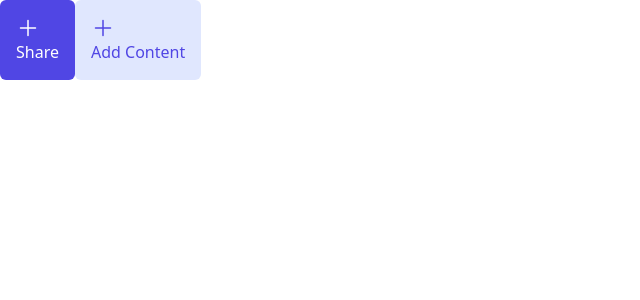
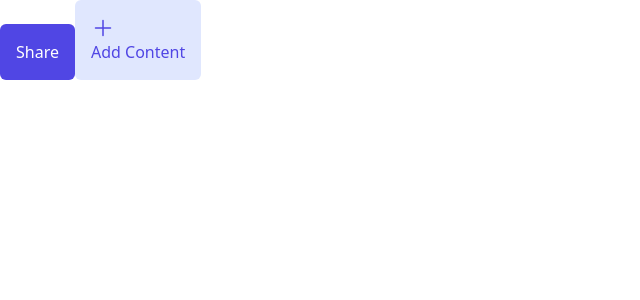
Before and after one commit to dipanmaulick001/BrainDB-FE, a React (Vite) app: page / in a window 1280 px wide. Shown: the top 300 px of the page, without its empty margins (0-640 px from the left). Built offline with nearby package versions, Linux system fonts and the light colour scheme.

Commit message:
start icon added

```diff
--- a/src/components/ui/Button.tsx
+++ b/src/components/ui/Button.tsx
@@ -1,5 +1,4 @@
 import type { ReactElement } from "react";
-import { PlusIcon } from "../../icons/PlusIcon";
 
 
 type Variants = "primary" | "secondary"
@@ -31,7 +30,7 @@ export const Button = (props : ButtonProps) =>{
 
 
     return <button className={ `${variantStyles[props.variant]} ${defaultStyles} ${sizeStyles[props.size]}
-    ]}`} ><PlusIcon/>{props.text}</button>
+    ]}`} > {props.startIcon? <div>{props.startIcon}</div>:null} {props.text} {props.endIcon}</button>
 
     //return <button className={"bg-purple-300 text-purple-600"}><button/>
 
```
